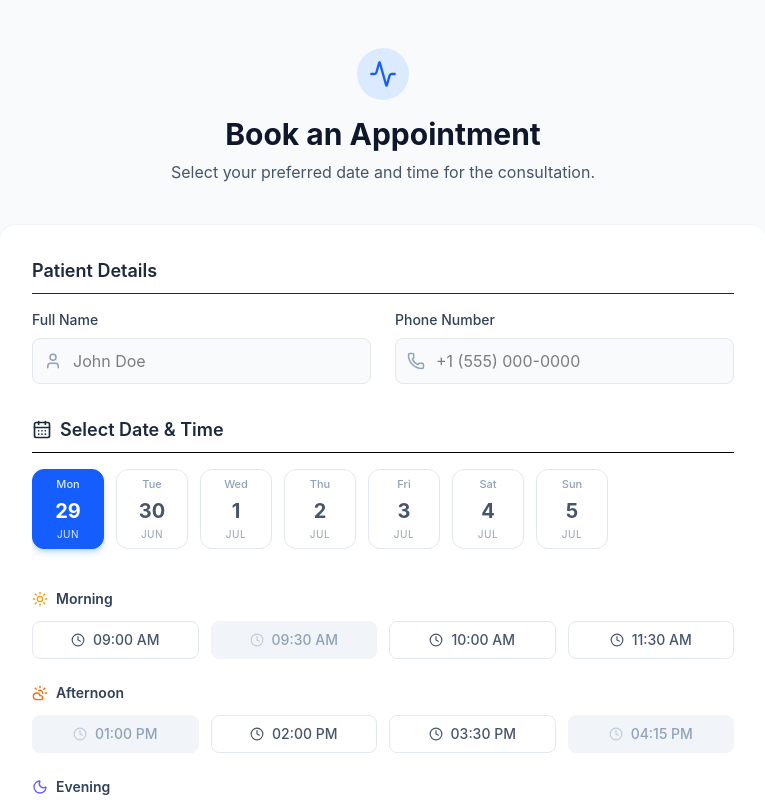
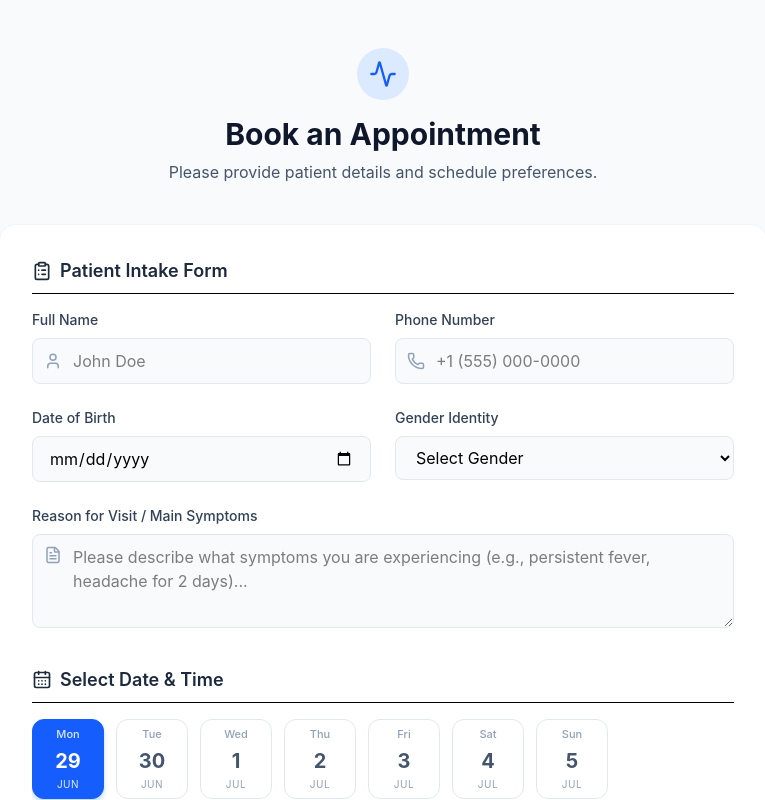
Before and after one commit to 1234704/AI-Powered-Healthcare-Website, a React (Vite) app: page / in a window 1280 px wide. Shown: the top 800 px of the page, without its empty margins (257-1022 px from the left). Built offline with nearby package versions, Linux system fonts and the light colour scheme.

Commit message:
feat: expanded patient intake form with core medical fields and client-side regex validations

```diff
--- a/src/components/AppointmentUI.jsx
+++ b/src/components/AppointmentUI.jsx
@@ -1,19 +1,21 @@
 import React, { useState, useEffect } from 'react';
 import { motion, AnimatePresence } from 'framer-motion';
-import { Clock, User, Phone, CheckCircle, Activity, CalendarDays, Sun, CloudSun, Moon } from 'lucide-react';
+import { Clock, User, Phone, CheckCircle, Activity, CalendarDays, Sun, CloudSun, Moon, FileText, ClipboardList } from 'lucide-react';
 
 const AppointmentUI = () => {
   const [step, setStep] = useState(1);
   const [availableDates, setAvailableDates] = useState([]);
+  const [errors, setErrors] = useState({});
   const [formData, setFormData] = useState({
     patientName: '',
     phone: '',
+    dob: '',
+    gender: '',
+    reason: '',
     date: '',
-    timeSlot: '',
-    reason: ''
+    timeSlot: ''
   });
 
-  // Categorized time slots with simulated availability status
   const timeSlotCategories = [
     {
       period: 'Morning',
@@ -65,8 +67,45 @@ const AppointmentUI = () => {
     }
   }, []);
 
+  // Comprehensive Frontend Form Validation Engine
+  const validateForm = () => {
+    const tempErrors = {};
+
+    // Check for realistic name bounds
+    if (formData.patientName.trim().length < 3) {
+      tempErrors.patientName = "Full name must be at least 3 characters long.";
+    }
+
+    // Regular Expression validation for international standard phone links
+    const phoneRegex = /^\+?[1-9]\d{1,14}$/;
+    if (!phoneRegex.test(formData.phone.replace(/[\s()-]/g, ''))) {
+      tempErrors.phone = "Please enter a valid phone number (e.g., +15550000000).";
+    }
+
+    // Ensure the patient is not setting a birth date in the future
+    if (new Date(formData.dob) > new Date()) {
+      tempErrors.dob = "Date of birth cannot be a future date.";
+    }
+
+    if (!formData.gender) {
+      tempErrors.gender = "Please select your gender.";
+    }
+
+    if (formData.reason.trim().length < 10) {
+      tempErrors.reason = "Please describe your symptoms briefly (minimum 10 characters).";
+    }
+
+    setErrors(tempErrors);
+    return Object.keys(tempErrors).length === 0;
+  };
+
   const handleInputChange = (e) => {
-    setFormData({ ...formData, [e.target.name]: e.target.value });
+    const { name, value } = e.target;
+    setFormData({ ...formData, [name]: value });
+    // Clear targeted inputs errors dynamically as the user modifies content
+    if (errors[name]) {
+      setErrors({ ...errors, [name]: '' });
+    }
   };
 
   const handleDateSelect = (dateStr) => {
@@ -79,7 +118,9 @@ const AppointmentUI = () => {
 
   const handleSubmit = (e) => {
     e.preventDefault();
-    setStep(2);
+    if (validateForm()) {
+      setStep(2);
+    }
   };
 
   return (
@@ -96,7 +137,7 @@ const AppointmentUI = () => {
             <Activity size={28} />
           </div>
           <h1 className="text-3xl font-bold text-slate-900">Book an Appointment</h1>
-          <p className="mt-2 text-slate-600">Select your preferred date and time for the consultation.</p>
+          <p className="mt-2 text-slate-600">Please provide patient details and schedule preferences.</p>
         </motion.div>
 
         <AnimatePresence mode="wait">
@@ -110,9 +151,13 @@ const AppointmentUI = () => {
             >
               <form onSubmit={handleSubmit} className="p-8">
 
-                {/* Patient Details */}
+                {/* Upgraded Day 4 Patient Details Form Section */}
                 <div className="mb-8">
-                  <h2 className="text-lg font-semibold text-slate-800 mb-4 border-b pb-2">Patient Details</h2>
+                  <div className="flex items-center gap-2 mb-4 border-b pb-2">
+                    <ClipboardList className="text-slate-800" size={20} />
+                    <h2 className="text-lg font-semibold text-slate-800">Patient Intake Form</h2>
+                  </div>
+
                   <div className="grid grid-cols-1 md:grid-cols-2 gap-6">
                     <div>
                       <label className="block text-sm font-medium text-slate-700 mb-2">Full Name</label>
@@ -121,13 +166,16 @@ const AppointmentUI = () => {
                         <input
                           type="text"
                           name="patientName"
+                          value={formData.patientName}
                           required
                           onChange={handleInputChange}
-                          className="w-full pl-10 pr-4 py-2.5 bg-slate-50 border border-slate-200 rounded-lg focus:ring-2 focus:ring-blue-500 focus:border-blue-500 transition-colors outline-none"
+                          className={`w-full pl-10 pr-4 py-2.5 bg-slate-50 border rounded-lg focus:ring-2 focus:ring-blue-500 focus:border-blue-500 transition-colors outline-none ${errors.patientName ? 'border-red-400 bg-red-50/30' : 'border-slate-200'}`}
                           placeholder="John Doe"
                         />
                       </div>
+                      {errors.patientName && <p className="mt-1.5 text-xs text-red-500 font-medium">{errors.patientName}</p>}
                     </div>
+
                     <div>
                       <label className="block text-sm font-medium text-slate-700 mb-2">Phone Number</label>
                       <div className="relative">
@@ -135,13 +183,63 @@ const AppointmentUI = () => {
                         <input
                           type="tel"
                           name="phone"
+                          value={formData.phone}
                           required
                           onChange={handleInputChange}
-                          className="w-full pl-10 pr-4 py-2.5 bg-slate-50 border border-slate-200 rounded-lg focus:ring-2 focus:ring-blue-500 focus:border-blue-500 transition-colors outline-none"
+                          className={`w-full pl-10 pr-4 py-2.5 bg-slate-50 border rounded-lg focus:ring-2 focus:ring-blue-500 focus:border-blue-500 transition-colors outline-none ${errors.phone ? 'border-red-400 bg-red-50/30' : 'border-slate-200'}`}
                           placeholder="+1 (555) 000-0000"
                         />
                       </div>
+                      {errors.phone && <p className="mt-1.5 text-xs text-red-500 font-medium">{errors.phone}</p>}
                     </div>
+
+                    <div>
+                      <label className="block text-sm font-medium text-slate-700 mb-2">Date of Birth</label>
+                      <input
+                        type="date"
+                        name="dob"
+                        value={formData.dob}
+                        required
+                        onChange={handleInputChange}
+                        className={`w-full px-4 py-2.5 bg-slate-50 border rounded-lg focus:ring-2 focus:ring-blue-500 focus:border-blue-500 transition-colors outline-none ${errors.dob ? 'border-red-400 bg-red-50/30' : 'border-slate-200'}`}
+                      />
+                      {errors.dob && <p className="mt-1.5 text-xs text-red-500 font-medium">{errors.dob}</p>}
+                    </div>
+
+                    <div>
+                      <label className="block text-sm font-medium text-slate-700 mb-2">Gender Identity</label>
+                      <select
+                        name="gender"
+                        value={formData.gender}
+                        required
+                        onChange={handleInputChange}
+                        className={`w-full px-4 py-2.5 bg-slate-50 border rounded-lg focus:ring-2 focus:ring-blue-500 focus:border-blue-500 transition-colors outline-none ${errors.gender ? 'border-red-400 bg-red-50/30' : 'border-slate-200'}`}
+                      >
+                        <option value="">Select Gender</option>
+                        <option value="Male">Male</option>
+                        <option value="Female">Female</option>
+                        <option value="Non-binary">Non-binary</option>
+                        <option value="Prefer not to say">Prefer not to say</option>
+                      </select>
+                      {errors.gender && <p className="mt-1.5 text-xs text-red-500 font-medium">{errors.gender}</p>}
+                    </div>
+                  </div>
+
+                  <div className="mt-6">
+                    <label className="block text-sm font-medium text-slate-700 mb-2">Reason for Visit / Main Symptoms</label>
+                    <div className="relative">
+                      <FileText className="absolute left-3 top-3 text-slate-400" size={18} />
+                      <textarea
+                        name="reason"
+                        rows="3"
+                        value={formData.reason}
+                        required
+                        onChange={handleInputChange}
+                        className={`w-full pl-10 pr-4 py-2.5 bg-slate-50 border rounded-lg focus:ring-2 focus:ring-blue-500 focus:border-blue-500 transition-colors outline-none ${errors.reason ? 'border-red-400 bg-red-50/30' : 'border-slate-200'}`}
+                        placeholder="Please describe what symptoms you are experiencing (e.g., persistent fever, headache for 2 days)..."
+                      ></textarea>
+                    </div>
+                    {errors.reason && <p className="mt-1.5 text-xs text-red-500 font-medium">{errors.reason}</p>}
                   </div>
                 </div>
 
```
